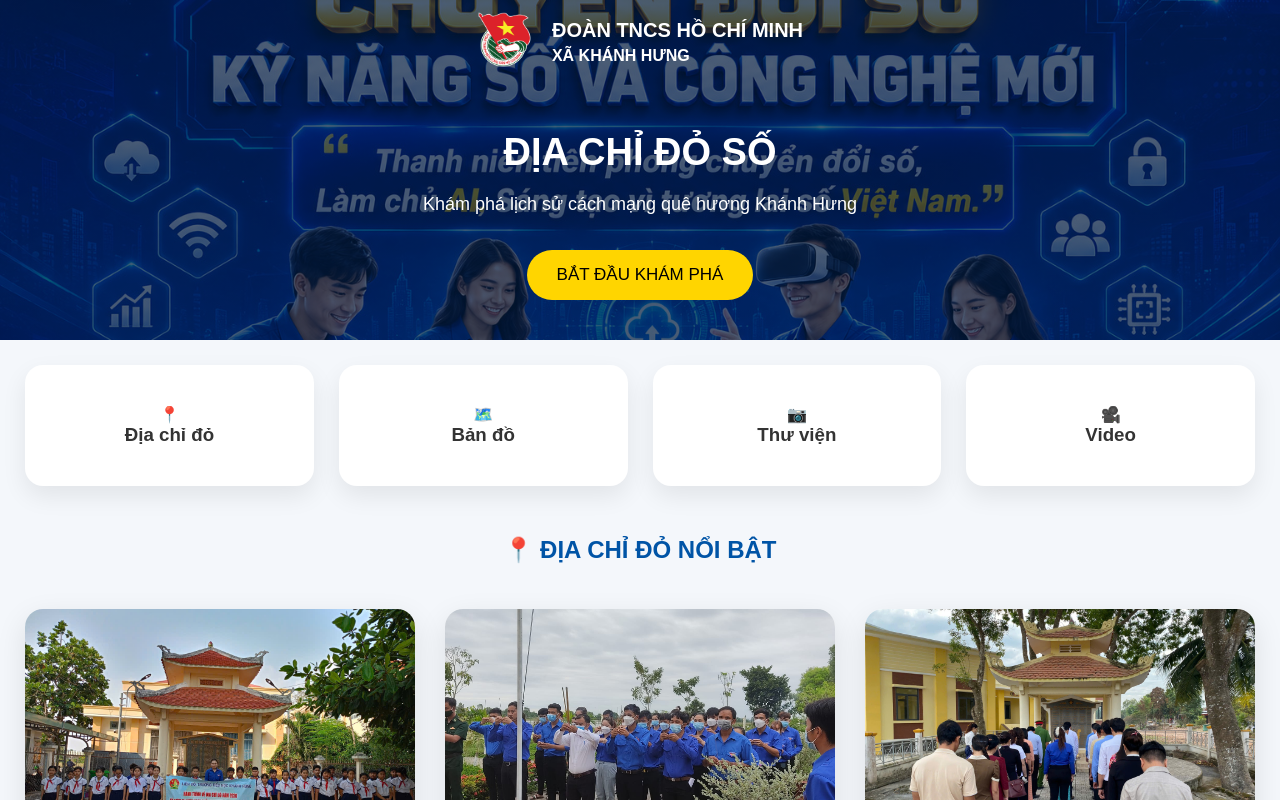
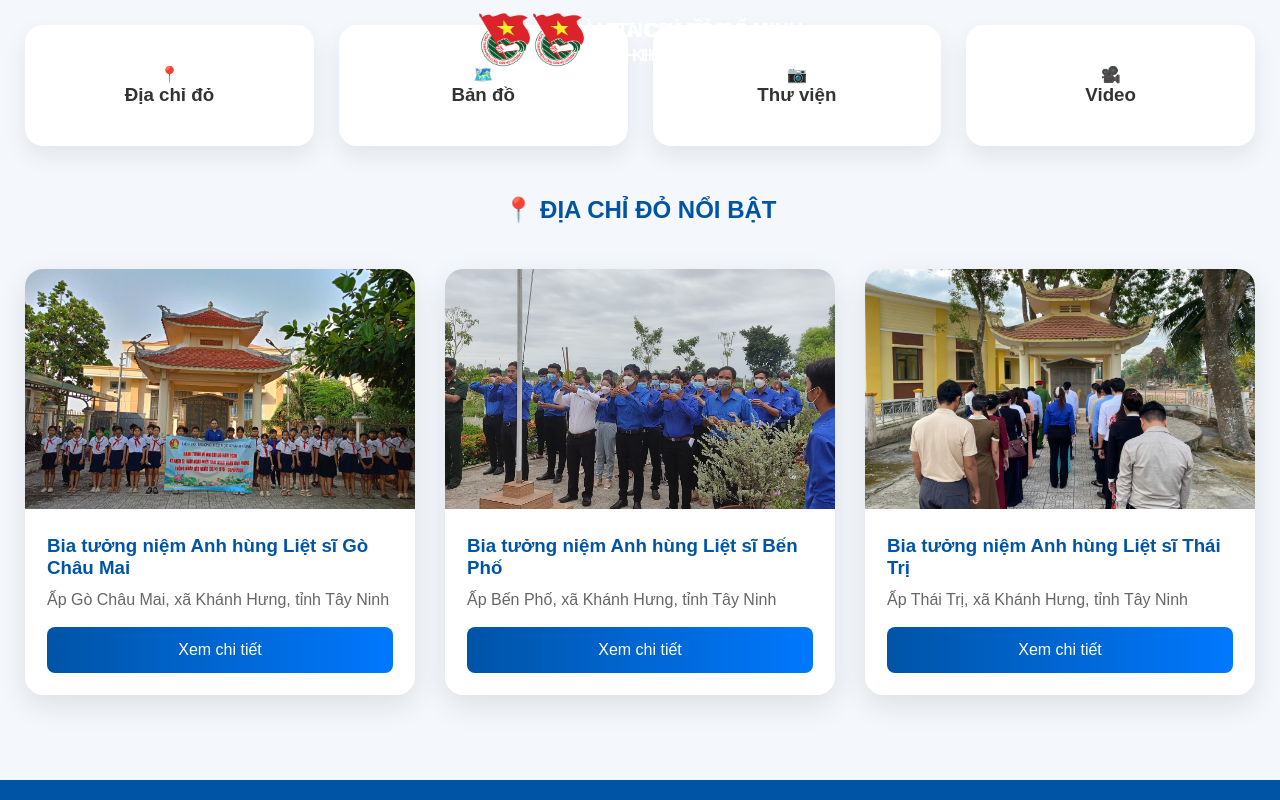
Before and after one commit to doanxakhanhhung/diachido-khanhhung, a React (Vite) app: page / in a window 1280 px wide. Shown: the top 800 px of the page. Built offline with nearby package versions, Linux system fonts and the light colour scheme.

Commit message:
Update Hero.jsx

```diff
--- a/src/components/Hero.jsx
+++ b/src/components/Hero.jsx
@@ -1,43 +1,37 @@
-import { useState, useEffect } from "react";
+import { useEffect, useState } from "react";
 
-import banner1 from "../assets/images/banner/banner1.jpg";
-import banner2 from "../assets/images/banner/banner2.jpg";
-import banner3 from "../assets/images/banner/banner3.jpg";
+import logo from "../assets/images/logo-doan.png";
 
-function Hero() {
-  const banners = [banner1, banner2, banner3];
-
-  const [current, setCurrent] = useState(0);
+function Header() {
+  const [scroll, setScroll] = useState(false);
 
   useEffect(() => {
-    const timer = setInterval(() => {
-      setCurrent((prev) => (prev + 1) % banners.length);
-    }, 5000);
+    const handleScroll = () => {
+      setScroll(window.scrollY > 50);
+    };
 
-    return () => clearInterval(timer);
+    window.addEventListener("scroll", handleScroll);
+
+    return () => {
+      window.removeEventListener("scroll", handleScroll);
+    };
   }, []);
 
   return (
-    <section
-      className="hero"
-      style={{
-        backgroundImage: `
-          linear-gradient(rgba(0,50,120,.55), rgba(0,50,120,.55)),
-          url(${banners[current]})
-        `,
-      }}
-    >
-      <div className="overlay">
-        <h1>ĐỊA CHỈ ĐỎ SỐ</h1>
+    <header className={scroll ? "header active" : "header"}>
+      <div className="header-container">
+        <div className="logo">
+          <img src={logo} alt="Logo" />
+        </div>
 
-        <p>
-          Khám phá lịch sử cách mạng quê hương Khánh Hưng
-        </p>
-
-        <button>BẮT ĐẦU KHÁM PHÁ</button>
+        <div className="title">
+          <h2>ĐỊA CHỈ ĐỎ SỐ</h2>
+          <h3>XÃ KHÁNH HƯNG</h3>
+          <p>Khám phá lịch sử bằng công nghệ số</p>
+        </div>
       </div>
-    </section>
+    </header>
   );
 }
 
-export default Hero;
+export default Header;
```
